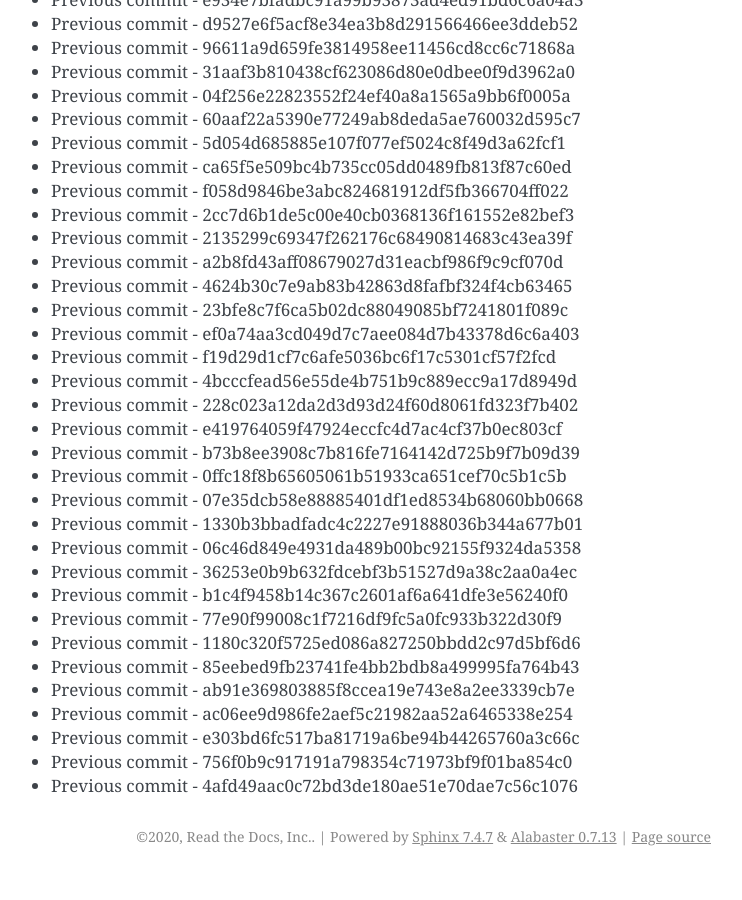
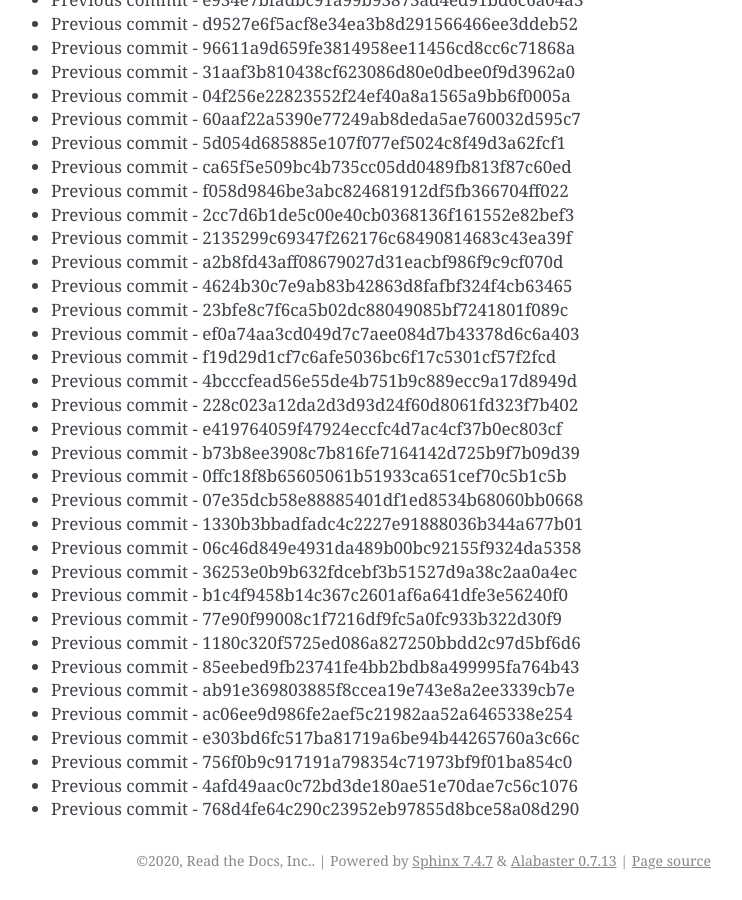
Before and after one commit to readthedocs/rtd-git-stresstest, a Sphinx documentation site: the page built from docs/updates.rst, in a window 1280 px wide and 900 px high, scrolled down 65811 px. Shown: the whole window, without its empty margins (399-1141 px from the left). Built offline with Sphinx 7.4.7, drawn with Linux system fonts in a browser that asks for light colours; before the commit the page ends 66687 px from its top, so only the background shows below that.

Commit message:
Generating commit from previous: 768d4fe64c290c23952eb97855d8bce58a08d290

```diff
--- a/docs/updates.rst
+++ b/docs/updates.rst
@@ -2797,3 +2797,4 @@ It can be tested for any performance characteristics.
 * Previous commit - e303bd6fc517ba81719a6be94b44265760a3c66c
 * Previous commit - 756f0b9c917191a798354c71973bf9f01ba854c0
 * Previous commit - 4afd49aac0c72bd3de180ae51e70dae7c56c1076
+* Previous commit - 768d4fe64c290c23952eb97855d8bce58a08d290
```
